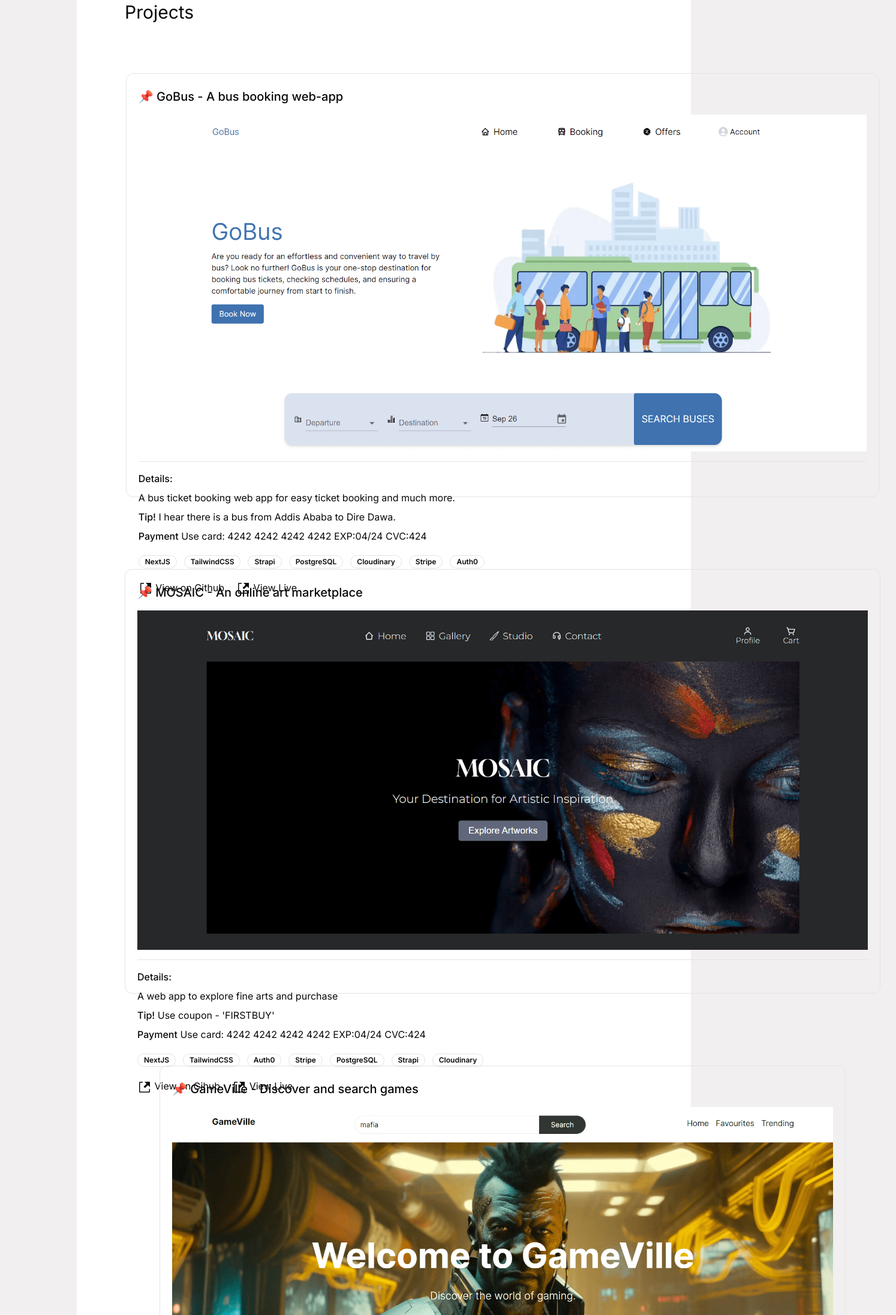
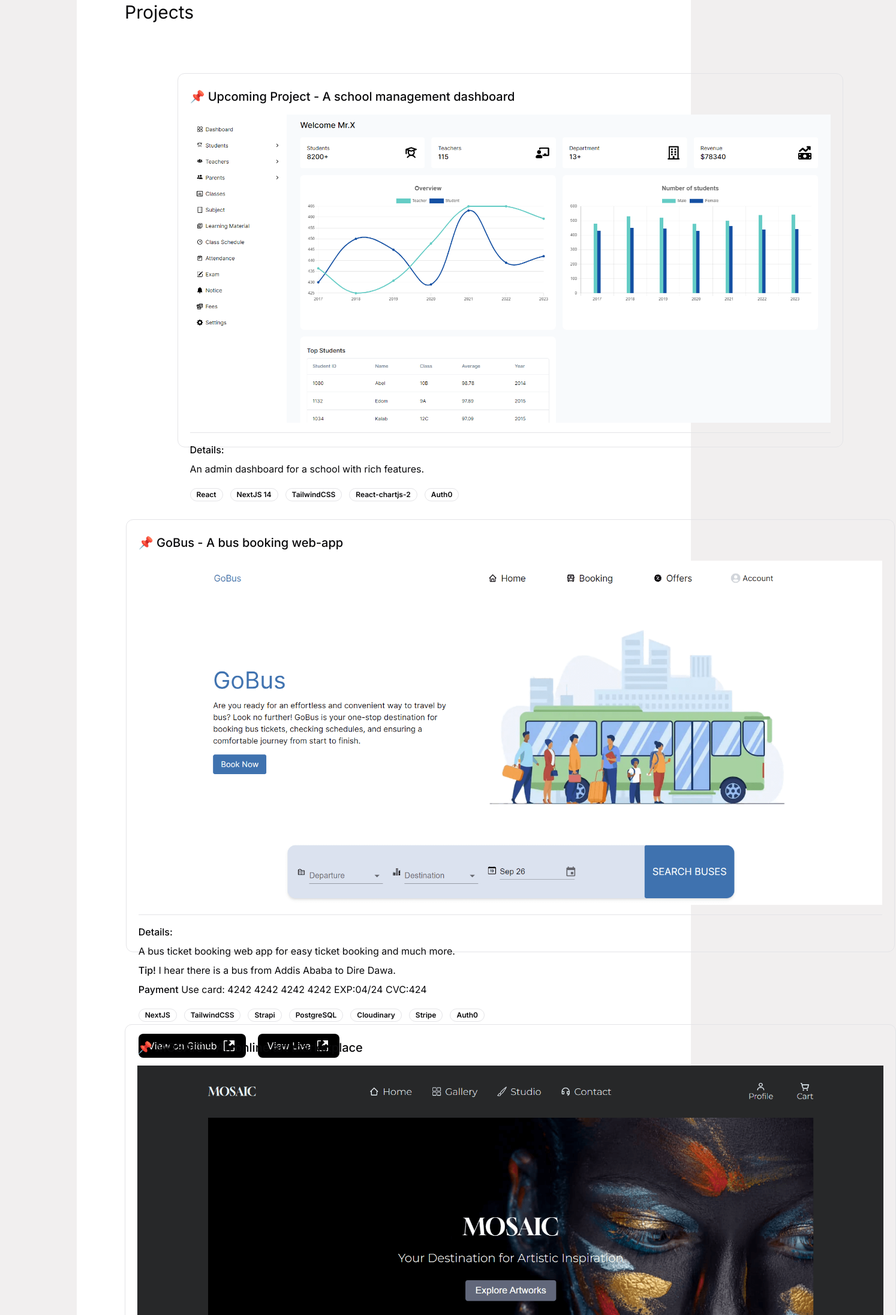
Before and after one commit to naolmelesse/portfolio, a Next.js app: page / in a window 1280 px wide. Shown: the part 1600-3793 px from the top of the page at 60% size, 1494 px wide, since content can reach past the window. Built offline with nearby package versions, Linux system fonts and the light colour scheme.

Commit message:
upcoming project, redirect buttons in project

```diff
--- a/app/components/Projects.tsx
+++ b/app/components/Projects.tsx
@@ -1,6 +1,7 @@
 import Image from "next/image";
 import furgo from "/public/furgo.png";
 import gobus from "/public/gobus.png";
+import dash from "/public/sms-dashboard.png";
 import mosaic from "/public/mosaic.png";
 import gameville from "/public/gameville.png";
 import { GoLinkExternal } from "react-icons/go";
@@ -16,6 +17,26 @@ export default function Projects() {
         <h3 className="text-3xl py-1  ">Projects</h3>
       </div>
       <div className="flex flex-col items-center justify-center flex-wrap gap-10 py-10">
+
+        <div className="aspect-video px-5 py-2 md:my-10 border rounded-xl">
+          <h3 className="font-medium text-xl my-4">📌 Upcoming Project - A school management dashboard</h3>
+          <Image
+            alt={"School management system dashboard"}
+            src={dash}
+          />
+          <Separator className="my-4" />
+          <p className="font-medium my-2">Details:</p>
+          <p> An admin dashboard for a school with rich features.</p>
+
+          <div className="flex gap-3 flex-wrap my-5">
+            <Badge variant="outline">React</Badge>
+            <Badge variant="outline">NextJS 14</Badge>
+            <Badge variant="outline">TailwindCSS</Badge>
+            <Badge variant="outline">React-chartjs-2</Badge>
+            <Badge variant="outline">Auth0</Badge>
+          </div>
+
+        </div>
 
         <div className="aspect-video px-5 py-2 md:my-10 border rounded-xl">
           <h3 className="font-medium text-xl my-4">📌 GoBus - A bus booking web-app</h3>
@@ -39,10 +60,11 @@ export default function Projects() {
             <Badge variant="outline">Auth0</Badge>
           </div>
           <div className="flex gap-5 my-2">
-            <Link href="https://github.com/naolmelesse/gobus" target="_blank"><GoLinkExternal className="inline text-[1.5rem]" /> View on Github</Link>
-            <Link href="https://gobus-liard.vercel.app/" target="_blank"><GoLinkExternal className="inline text-[1.5rem]" /> View Live</Link>
+            <Link className=" bg-[#000] text-[#fff] py-2 px-4 rounded-lg flex items-center gap-2 hover:bg-[#444] transition duration-300" href="https://github.com/naolmelesse/gobus" target="_blank">View on Github<GoLinkExternal className="inline text-[1.5rem]" /></Link>
+            <Link className=" bg-[#000] text-[#fff] py-2 px-4 rounded-lg flex items-center gap-2 hover:bg-[#444] transition duration-300" href="https://gobus-liard.vercel.app/" target="_blank">View Live <GoLinkExternal className="inline text-[1.5rem]" /></Link>
           </div>
         </div>
+
         <div className="aspect-video px-5 py-2 md:my-10 border rounded-xl">
           <h3 className="font-medium text-xl my-4">📌 MOSAIC - An online art marketplace</h3>
           <Image
@@ -64,8 +86,8 @@ export default function Projects() {
             <Badge variant="outline">Cloudinary</Badge>
           </div>
           <div className="flex gap-5 my-2">
-            <Link href="https://github.com/naolmelesse/mosaic" target="_blank"><GoLinkExternal className="inline text-[1.5rem]" /> View on Gihub</Link>
-            <Link href="https://mosaic-silk.vercel.app/" target="_blank"><GoLinkExternal className="inline text-[1.5rem]" /> View Live</Link>
+            <Link className=" bg-[#000] text-[#fff] py-2 px-4 rounded-lg flex items-center gap-2 hover:bg-[#444] transition duration-300" href="https://github.com/naolmelesse/mosaic" target="_blank">View on Github <GoLinkExternal className="inline text-[1.5rem]" /></Link>
+            <Link className=" bg-[#000] text-[#fff] py-2 px-4 rounded-lg flex items-center gap-2 hover:bg-[#444] transition duration-300" href="https://mosaic-silk.vercel.app/" target="_blank">View Live <GoLinkExternal className="inline text-[1.5rem]" /></Link>
           </div>
 
         </div>
@@ -87,8 +109,8 @@ export default function Projects() {
             <Badge variant="outline">Shadcn UI</Badge>
           </div>
           <div className="flex gap-5 my-2">
-            <Link href="https://github.com/naolmelesse/game-ville" target="_blank"><GoLinkExternal className="inline text-[1.5rem]" /> View on Gihub</Link>
-            <Link href="https://game-ville.vercel.app/" target="_blank"><GoLinkExternal className="inline text-[1.5rem]" /> View Live</Link>
+            <Link className=" bg-[#000] text-[#fff] py-2 px-4 rounded-lg flex items-center gap-2 hover:bg-[#444] transition duration-300" href="https://github.com/naolmelesse/game-ville" target="_blank">View on Github <GoLinkExternal className="inline text-[1.5rem]" /></Link>
+            <Link className=" bg-[#000] text-[#fff] py-2 px-4 rounded-lg flex items-center gap-2 hover:bg-[#444] transition duration-300" href="https://game-ville.vercel.app/" target="_blank">View Live <GoLinkExternal className="inline text-[1.5rem]" /></Link>
           </div>
         </div>
 
@@ -108,8 +130,8 @@ export default function Projects() {
             <Badge variant="outline">MongoDB</Badge>
             <Badge variant="outline">Stripe</Badge>
           </div>
-          <div className="my-2">
-            <Link href="https://github.com/naolmelesse/furgo" target="_blank"><GoLinkExternal className="inline text-[1.5rem]" /> View on Github</Link>
+          <div className="my-2 flex">
+            <Link className=" bg-[#000] text-[#fff] py-2 px-4 rounded-lg flex items-center gap-2 hover:bg-[#444] transition duration-300" href="https://github.com/naolmelesse/furgo" target="_blank">View on Github <GoLinkExternal className="inline text-[1.5rem]" /></Link>
           </div>
         </div>
 
```
Also changed, not shown: public/sms-dashboard.png (added).
